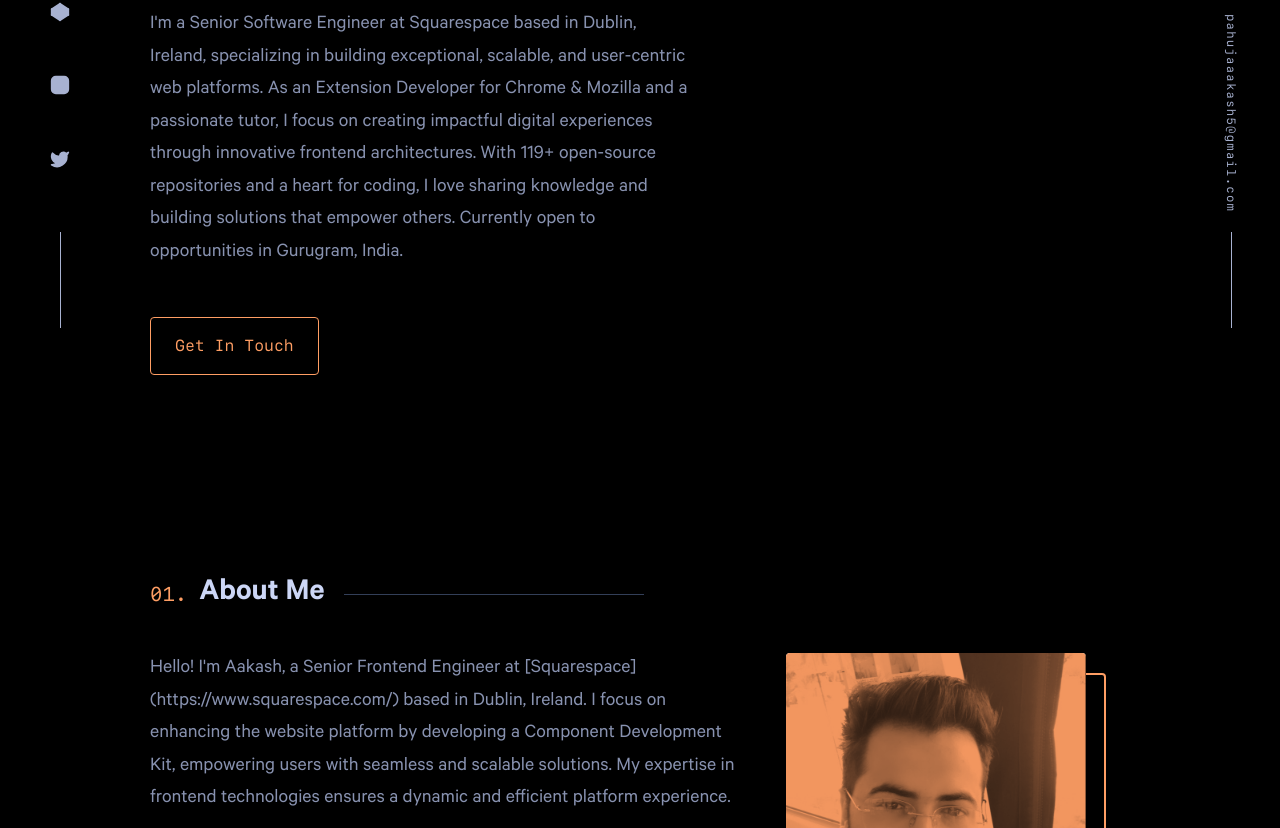
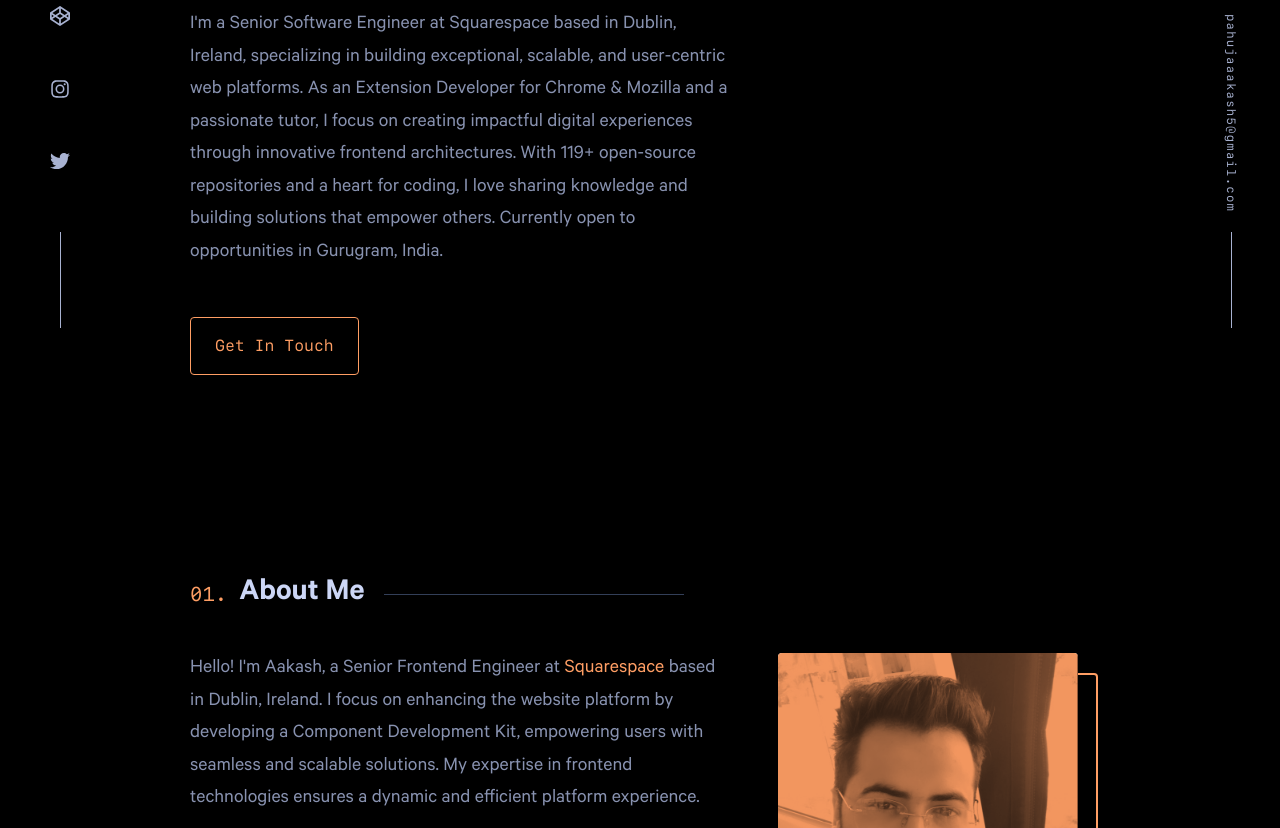
Before and after one commit to dgr8akki/aakashpahujadotcom, a Next.js app: page / in a window 1280 px wide. Shown: the part 472-1300 px from the top of the page. Built offline with nearby package versions, Linux system fonts and the light colour scheme.

Commit message:
Replace icons

```diff
--- a/app/globals.css
+++ b/app/globals.css
@@ -83,6 +83,7 @@
     @apply bg-navy text-slate font-calibre text-xl leading-relaxed;
     -webkit-font-smoothing: antialiased;
     -moz-osx-font-smoothing: grayscale;
+    counter-reset: section;
   }
 
   ::selection {
@@ -167,7 +168,7 @@
 
   /* Section */
   .section {
-    @apply max-w-[1600px] mx-auto py-[100px] px-[150px];
+    @apply max-w-[1200px] mx-auto py-[100px] px-[150px];
   }
 
   @media (max-width: 1080px) {
--- a/components/sections/About.tsx
+++ b/components/sections/About.tsx
@@ -2,6 +2,7 @@
 
 import { motion } from 'framer-motion';
 import Image from 'next/image';
+import ReactMarkdown from 'react-markdown';
 import { siteConfig } from '@/lib/config';
 
 interface AboutProps {
@@ -28,10 +29,30 @@ export function About({ data }: AboutProps) {
         <div className="flex flex-col md:flex-row gap-12">
           {/* Content */}
           <div className="md:w-3/5">
-            <div
-              className="text-slate leading-relaxed [&>p]:mb-4 [&>a]:inline-link"
-              dangerouslySetInnerHTML={{ __html: content.replace(/\n\n/g, '</p><p>').replace(/^/, '<p>').replace(/$/, '</p>') }}
-            />
+            <div className="text-slate leading-relaxed">
+              <ReactMarkdown
+                components={{
+                  p: ({ children }) => (
+                    <p className="mb-4">{children}</p>
+                  ),
+                  a: ({ href, children }) => (
+                    <a
+                      href={href}
+                      target="_blank"
+                      rel="noopener noreferrer"
+                      className="text-accent hover:underline"
+                    >
+                      {children}
+                    </a>
+                  ),
+                  strong: ({ children }) => (
+                    <strong className="font-semibold text-slate-lightest">{children}</strong>
+                  ),
+                }}
+              >
+                {content}
+              </ReactMarkdown>
+            </div>
 
             {skills.length > 0 && (
               <ul className="grid grid-cols-2 gap-x-4 gap-y-2 mt-5 p-0 list-none">
--- a/components/sections/Experience.tsx
+++ b/components/sections/Experience.tsx
@@ -15,7 +15,7 @@ export function Experience({ jobs }: ExperienceProps) {
   if (jobs.length === 0) return null;
 
   return (
-    <section id="jobs" className="section max-w-[700px]">
+    <section id="jobs" className="section max-w-[900px]">
       <motion.div
         initial={{ opacity: 0, y: 20 }}
         whileInView={{ opacity: 1, y: 0 }}
--- a/components/sections/FeaturedProjects.tsx
+++ b/components/sections/FeaturedProjects.tsx
@@ -2,7 +2,9 @@
 
 import { motion } from 'framer-motion';
 import Image from 'next/image';
-import { ExternalLink, Github, Folder } from 'lucide-react';
+import { FontAwesomeIcon } from '@fortawesome/react-fontawesome';
+import { faGithub } from '@fortawesome/free-brands-svg-icons';
+import { faExternalLinkAlt, faFolder } from '@fortawesome/free-solid-svg-icons';
 import type { FeaturedProject } from '@/lib/content';
 
 interface FeaturedProjectsProps {
@@ -57,7 +59,7 @@ export function FeaturedProjects({ projects }: FeaturedProjectsProps) {
                   </a>
                 ) : (
                   <div className="w-full h-full flex items-center justify-center">
-                    <Folder size={48} className="text-accent" />
+                    <FontAwesomeIcon icon={faFolder} className="text-accent" style={{ width: 48, height: 48 }} />
                   </div>
                 )}
               </div>
@@ -116,7 +118,7 @@ export function FeaturedProjects({ projects }: FeaturedProjectsProps) {
                       aria-label="GitHub"
                       className="text-slate-lightest hover:text-accent transition-colors"
                     >
-                      <Github size={20} />
+                      <FontAwesomeIcon icon={faGithub} style={{ width: 20, height: 20 }} />
                     </a>
                   )}
                   {project.external && (
@@ -127,7 +129,7 @@ export function FeaturedProjects({ projects }: FeaturedProjectsProps) {
                       aria-label="External Link"
                       className="text-slate-lightest hover:text-accent transition-colors"
                     >
-                      <ExternalLink size={20} />
+                      <FontAwesomeIcon icon={faExternalLinkAlt} style={{ width: 20, height: 20 }} />
                     </a>
                   )}
                 </div>
--- a/components/sections/Projects.tsx
+++ b/components/sections/Projects.tsx
@@ -2,7 +2,9 @@
 
 import { useState } from 'react';
 import { motion } from 'framer-motion';
-import { Folder, ExternalLink, Github } from 'lucide-react';
+import { FontAwesomeIcon } from '@fortawesome/react-fontawesome';
+import { faGithub } from '@fortawesome/free-brands-svg-icons';
+import { faFolder, faExternalLinkAlt } from '@fortawesome/free-solid-svg-icons';
 import type { Project } from '@/lib/content';
 
 interface ProjectsProps {
@@ -40,7 +42,7 @@ export function Projects({ projects }: ProjectsProps) {
               className="group relative bg-navy-light rounded p-7 transition-all duration-300 hover:-translate-y-2 shadow-lg hover:shadow-xl"
             >
               <div className="flex justify-between items-start mb-8">
-                <Folder size={40} className="text-accent" />
+                <FontAwesomeIcon icon={faFolder} className="text-accent" style={{ width: 40, height: 40 }} />
                 <div className="flex gap-3">
                   {project.github && (
                     <a
@@ -50,7 +52,7 @@ export function Projects({ projects }: ProjectsProps) {
                       aria-label="GitHub"
                       className="text-slate-light hover:text-accent transition-colors"
                     >
-                      <Github size={20} />
+                      <FontAwesomeIcon icon={faGithub} style={{ width: 20, height: 20 }} />
                     </a>
                   )}
                   {project.external && (
@@ -61,7 +63,7 @@ export function Projects({ projects }: ProjectsProps) {
                       aria-label="External Link"
                       className="text-slate-light hover:text-accent transition-colors"
                     >
-                      <ExternalLink size={20} />
+                      <FontAwesomeIcon icon={faExternalLinkAlt} style={{ width: 20, height: 20 }} />
                     </a>
                   )}
                 </div>
--- a/components/ui/Icons.tsx
+++ b/components/ui/Icons.tsx
@@ -1,33 +1,36 @@
 'use client';
 
+import { FontAwesomeIcon } from '@fortawesome/react-fontawesome';
 import {
-  Github,
-  Linkedin,
-  Instagram,
-  Twitter,
-  Codepen,
-  ExternalLink,
-  Folder,
-  Star,
-  GitFork,
-  MapPin,
-  type LucideIcon,
-} from 'lucide-react';
+  faGithub,
+  faLinkedin,
+  faInstagram,
+  faTwitter,
+  faCodepen,
+} from '@fortawesome/free-brands-svg-icons';
+import {
+  faExternalLinkAlt,
+  faFolder,
+  faStar,
+  faCodeBranch,
+  faMapMarkerAlt,
+} from '@fortawesome/free-solid-svg-icons';
+import { IconDefinition } from '@fortawesome/fontawesome-svg-core';
 
-export const Icons = {
-  Github,
-  Linkedin,
-  Instagram,
-  Twitter,
-  Codepen,
-  ExternalLink,
-  Folder,
-  Star,
-  GitFork,
-  MapPin,
-} as const;
+const iconMap: Record<string, IconDefinition> = {
+  Github: faGithub,
+  Linkedin: faLinkedin,
+  Instagram: faInstagram,
+  Twitter: faTwitter,
+  Codepen: faCodepen,
+  ExternalLink: faExternalLinkAlt,
+  Folder: faFolder,
+  Star: faStar,
+  GitFork: faCodeBranch,
+  MapPin: faMapMarkerAlt,
+};
 
-export type IconName = keyof typeof Icons;
+export type IconName = keyof typeof iconMap;
 
 interface IconProps {
   name: IconName;
@@ -36,11 +39,31 @@ interface IconProps {
 }
 
 export function Icon({ name, size = 20, className = '' }: IconProps) {
-  const IconComponent = Icons[name] as LucideIcon;
+  const icon = iconMap[name];
 
-  if (!IconComponent) {
+  if (!icon) {
     return null;
   }
 
-  return <IconComponent size={size} className={className} />;
+  return (
+    <FontAwesomeIcon
+      icon={icon}
+      style={{ width: size, height: size }}
+      className={className}
+    />
+  );
 }
+
+// Export individual icons for direct use
+export const Icons = {
+  Github: faGithub,
+  Linkedin: faLinkedin,
+  Instagram: faInstagram,
+  Twitter: faTwitter,
+  Codepen: faCodepen,
+  ExternalLink: faExternalLinkAlt,
+  Folder: faFolder,
+  Star: faStar,
+  GitFork: faCodeBranch,
+  MapPin: faMapMarkerAlt,
+};
```
Also changed, not shown: package.json (+14 -11 lines), 1 other file (tests, documents, lock files or other folders).
